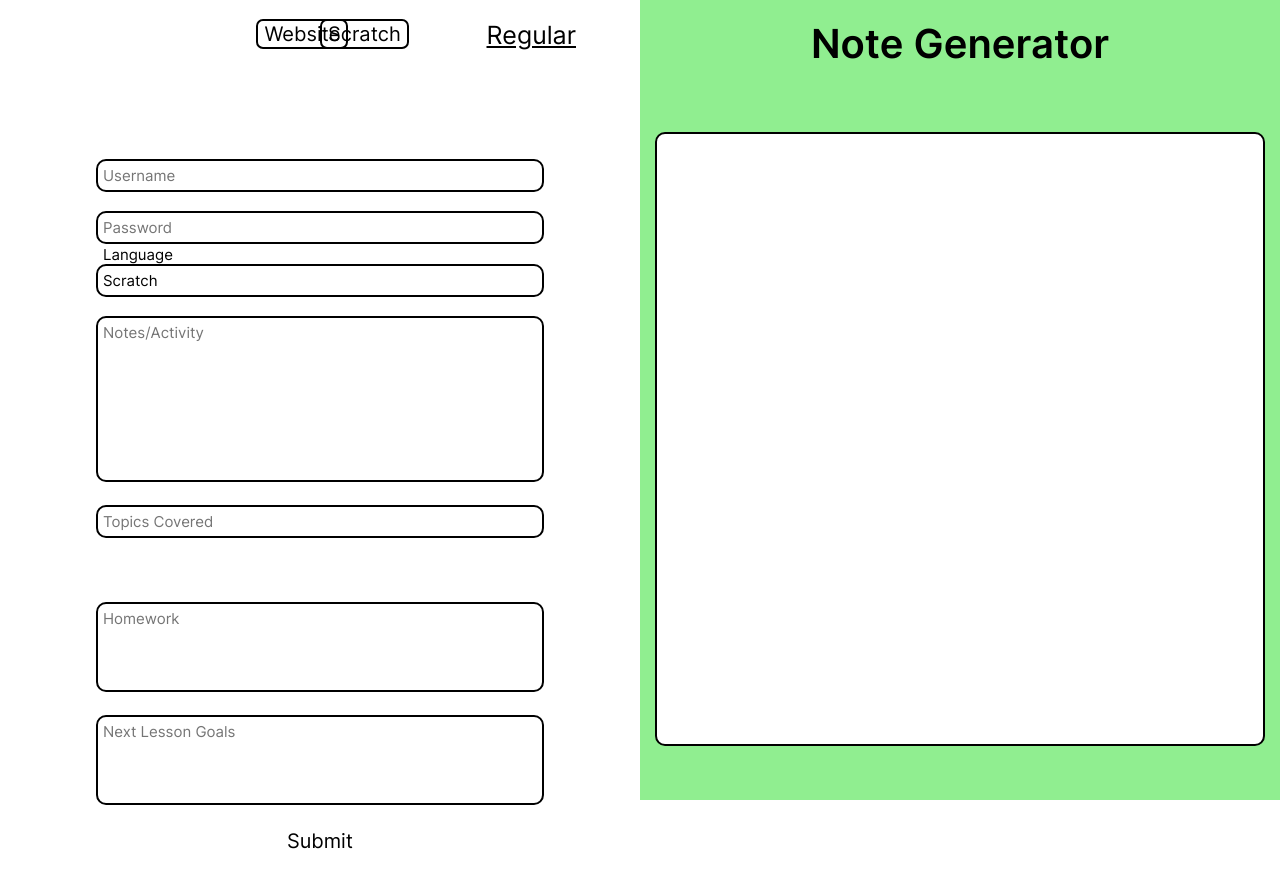
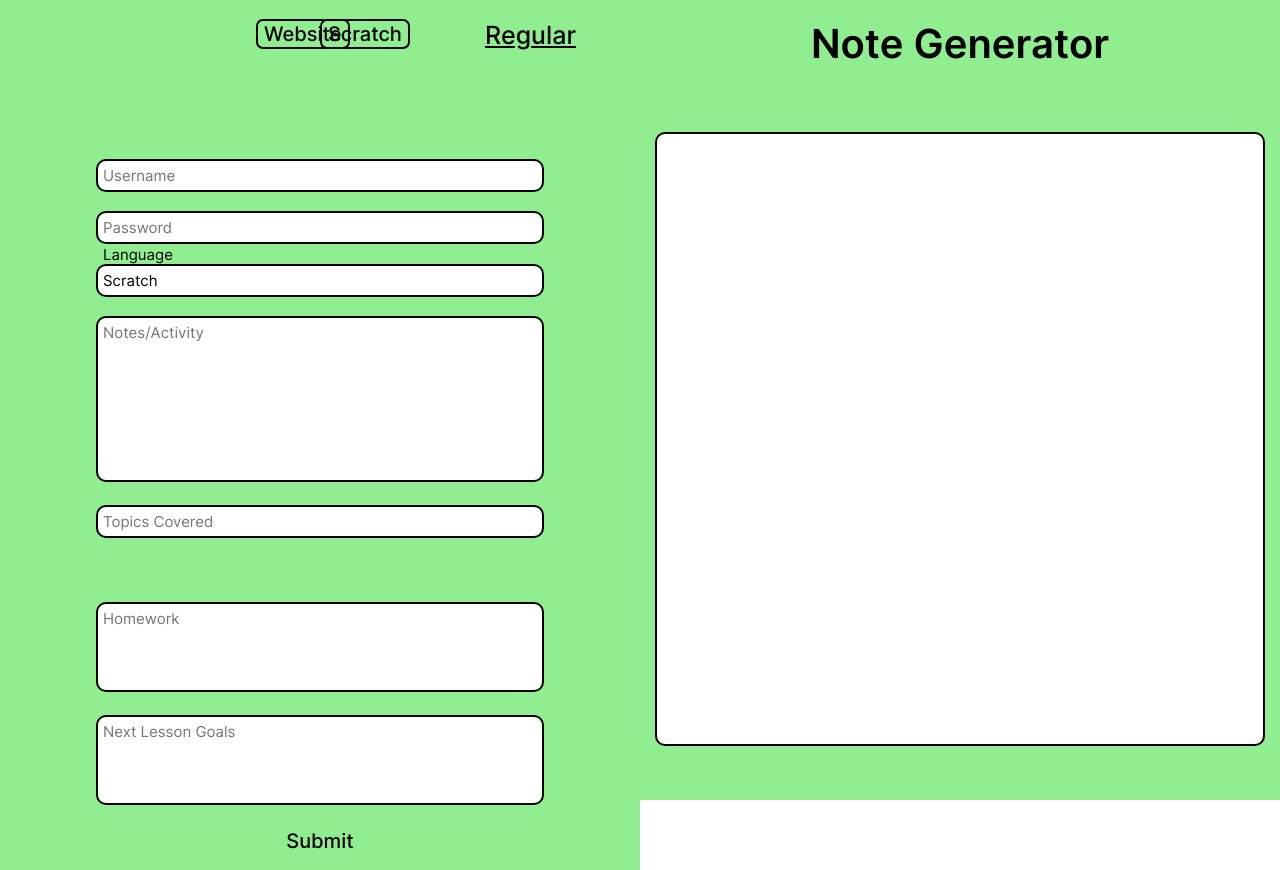
Before and after one commit to AlexL374/coderSchoolNotes, an Angular app: page / in a window 1280 px wide. Built offline with nearby package versions, Linux system fonts and the light colour scheme.

Commit message:
New build for slight style changes

```diff
--- a/src/app/main-page/main-page.component.css
+++ b/src/app/main-page/main-page.component.css
@@ -8,11 +8,11 @@ ul {
   margin: 16px 0px 0px 0px;
 }
 
-.tab,
 .submit {
   background-color: inherit;
   border: none;
   font-size: 20px;
+  font-weight: 500;
 
   text-decoration: none;
   color: black;
@@ -20,7 +20,6 @@ ul {
   transition: .2s;
 }
 
-.tab:hover,
 .submit:hover {
   cursor: pointer;
   text-shadow: 5px 5px 10px;
@@ -58,7 +57,6 @@ textarea {
   'regular trial';
   grid-template-columns: 50% 50%;
   grid-auto-flow: row;
-  /*background-color: #90ee90;*/
   min-height: 100vh;
 }
 
@@ -66,7 +64,7 @@ textarea {
   grid-area: regular;
   position: relative;
   text-align: center;
-  /*background-image: linear-gradient(to left, white, #90ee90);*/
+  background-color: #90ee90;
 }
 
 .all {
@@ -242,6 +240,7 @@ textarea {
   position: relative;
   background-color: inherit;
   font-size: 20px;
+  font-weight: 500;
 }
 
 #website-button:hover,
@@ -254,6 +253,7 @@ textarea {
   display: inline-block;
   padding: 5px 5px 5px 5px;
   border-radius: 5px;
+  color: black;
 }
 
 .dropdown-item:visited {
@@ -261,8 +261,8 @@ textarea {
 }
 
 .dropdown-item:hover {
-  /*background-color: rgb(219, 219, 219);*/
-  background-color: white;
+  text-shadow: 5px 5px 10px;
+  transition: .3s;
 }
 
 .dropdown-content {
@@ -289,12 +289,10 @@ textarea {
 
 .tab-name {
   font-size: 25px;
+  font-weight: 500;
   right: 10%;
   position: absolute;
   margin-top: -1%;
-}
-
-.tab-name {
   cursor: pointer;
 }
 
```
Also changed, not shown: 4 other files (tests, documents, lock files or other folders).
